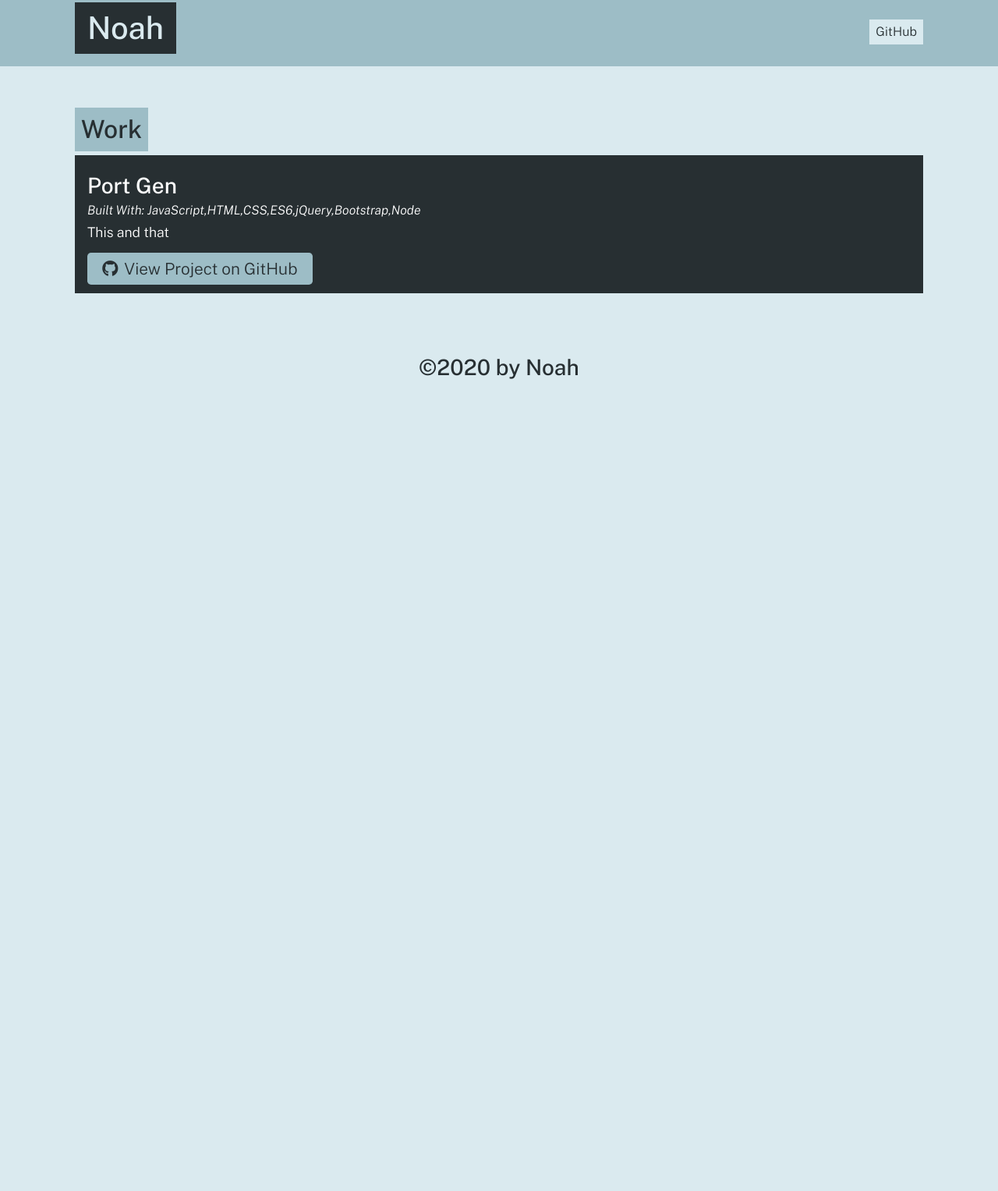
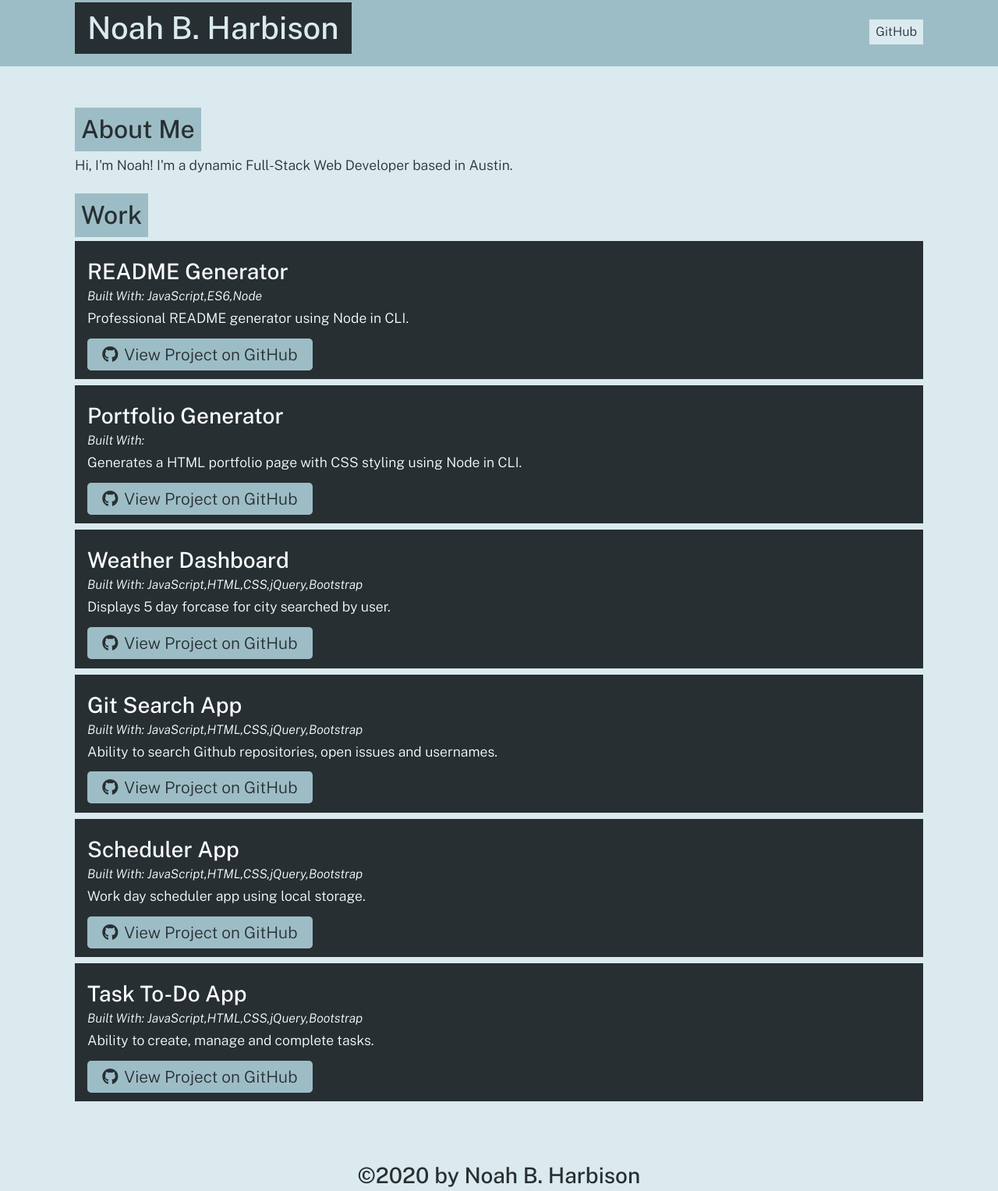
Before and after one commit to nizzyno/portfolio-generator, a website: page dist/index.html in a window 1280 px wide. Shown: the part 13-1540 px from the top of the page at 78% size. Before the commit the page ends 800 px from the top, so only its background shows below. Drawn offline with nearby package versions, Linux system fonts and the light colour scheme.

Commit message:
generated new portfolio

```diff
--- a/dist/index.html
+++ b/dist/index.html
@@ -15,7 +15,7 @@
     <body>
       <header>
         <div class="container flex-row justify-space-between align-center py-3">
-          <h1 class="page-title text-secondary bg-dark py-2 px-3">Noah</h1>
+          <h1 class="page-title text-secondary bg-dark py-2 px-3">Noah B. Harbison</h1>
           <nav class="flex-row">
             <a class="ml-2 my-1 px-2 py-1 bg-secondary text-dark" href="https://github.com/nizzyno">GitHub</a>
           </nav>
@@ -23,19 +23,74 @@
       </header>
       <main class="container my-5">
 
+      <section class="my-3" id="about">
+        <h2 class="text-dark bg-primary p-2 display-inline-block">About Me</h2>
+        <p>Hi, I'm Noah! I'm a dynamic Full-Stack Web Developer based in Austin.</p>
+      </section>
+
 
       <section class="my-3" id="portfolio">
         <h2 class="text-dark bg-primary p-2 display-inline-block">Work</h2>
         <div class="flex-row justify-space-between">
 
             <div class="col-12 mb-2 bg-dark text-light p-3">
-              <h3 class="portfolio-item-title text-light">Port Gen</h3>
+              <h3 class="portfolio-item-title text-light">README Generator</h3>
               <h5 class="portfolio-languages">
                 Built With:
-                JavaScript,HTML,CSS,ES6,jQuery,Bootstrap,Node
+                JavaScript,ES6,Node
               </h5>
-              <p>This and that</p>
-              <a href="github.com/nizzyno" class="btn"><i class="fab fa-github mr-2"></i>View Project on GitHub</a>
+              <p>Professional README generator using Node in CLI.</p>
+              <a href="github.com/nizzyno/readme-generator" class="btn"><i class="fab fa-github mr-2"></i>View Project on GitHub</a>
+            </div>
+
+            <div class="col-12 mb-2 bg-dark text-light p-3">
+              <h3 class="portfolio-item-title text-light">Portfolio Generator</h3>
+              <h5 class="portfolio-languages">
+                Built With:
+
+              </h5>
+              <p>Generates a HTML portfolio page with CSS styling using Node in CLI.</p>
+              <a href="github.com/nizzyno/portfolio-generator" class="btn"><i class="fab fa-github mr-2"></i>View Project on GitHub</a>
+            </div>
+
+            <div class="col-12 mb-2 bg-dark text-light p-3">
+              <h3 class="portfolio-item-title text-light">Weather Dashboard</h3>
+              <h5 class="portfolio-languages">
+                Built With:
+                JavaScript,HTML,CSS,jQuery,Bootstrap
+              </h5>
+              <p>Displays 5 day forcase for city searched by user.</p>
+              <a href="github.com/nizzyno/weather-dashboard" class="btn"><i class="fab fa-github mr-2"></i>View Project on GitHub</a>
+            </div>
+
+            <div class="col-12 mb-2 bg-dark text-light p-3">
+              <h3 class="portfolio-item-title text-light">Git Search App</h3>
+              <h5 class="portfolio-languages">
+                Built With:
+                JavaScript,HTML,CSS,jQuery,Bootstrap
+              </h5>
+              <p>Ability to search Github repositories, open issues and usernames.</p>
+              <a href="github.com/git-it-done" class="btn"><i class="fab fa-github mr-2"></i>View Project on GitHub</a>
+            </div>
+
+            <div class="col-12 mb-2 bg-dark text-light p-3">
+              <h3 class="portfolio-item-title text-light">Scheduler App</h3>
+              <h5 class="portfolio-languages">
+                Built With:
+                JavaScript,HTML,CSS,jQuery,Bootstrap
+              </h5>
+              <p>Work day scheduler app using local storage.</p>
+              <a href="github.com/work-day-scheduler" class="btn"><i class="fab fa-github mr-2"></i>View Project on GitHub</a>
+            </div>
+
+            <div class="col-12 mb-2 bg-dark text-light p-3">
+              <h3 class="portfolio-item-title text-light">Task To-Do App</h3>
+              <h5 class="portfolio-languages">
+                Built With:
+                JavaScript,HTML,CSS,jQuery,Bootstrap
+              </h5>
+              <p>Ability to create, manage and complete tasks.</p>
+              <a href="github.com/nizzyno/taskinator" class="btn"><i class="fab fa-github mr-2"></i>View Project on GitHub</a>
             </div>
 
 
@@ -46,7 +101,7 @@
 
       </main>
       <footer class="container text-center py-3">
-        <h3 class="text-dark">&copy;2020 by Noah</h3>
+        <h3 class="text-dark">&copy;2020 by Noah B. Harbison</h3>
       </footer>
     </body>
     </html>
```
Also changed, not shown: 1 other file.
